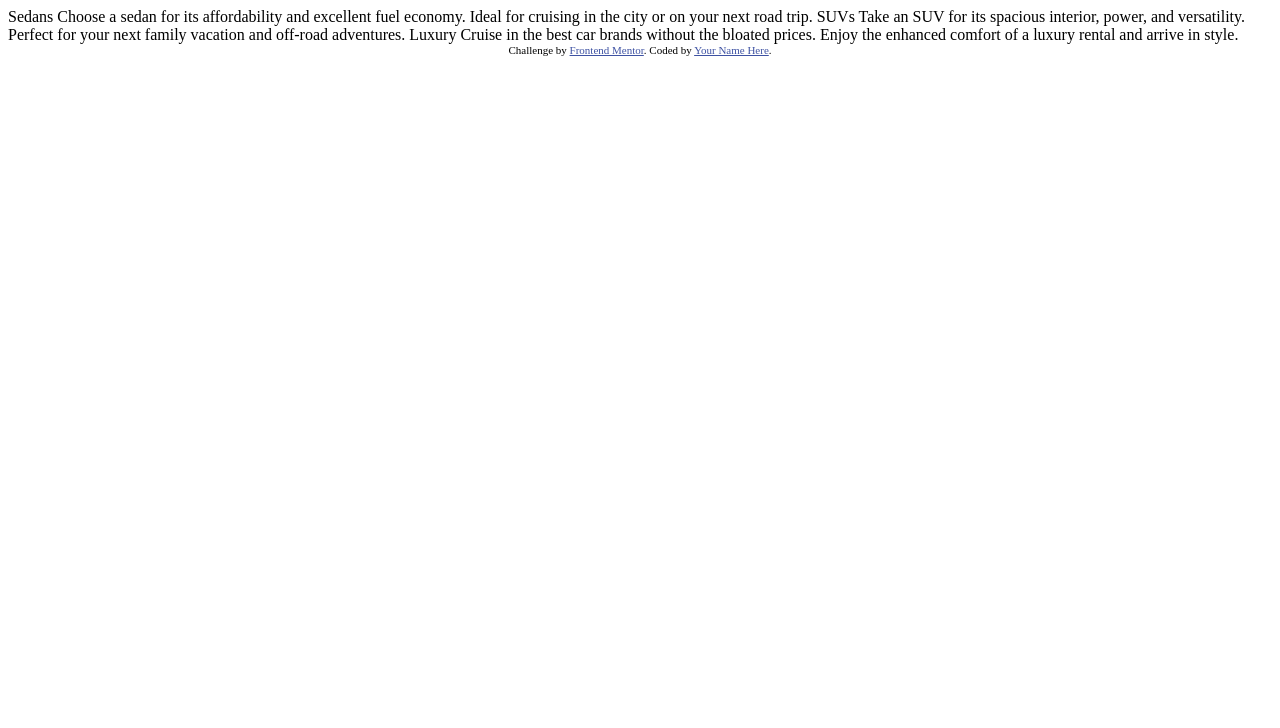
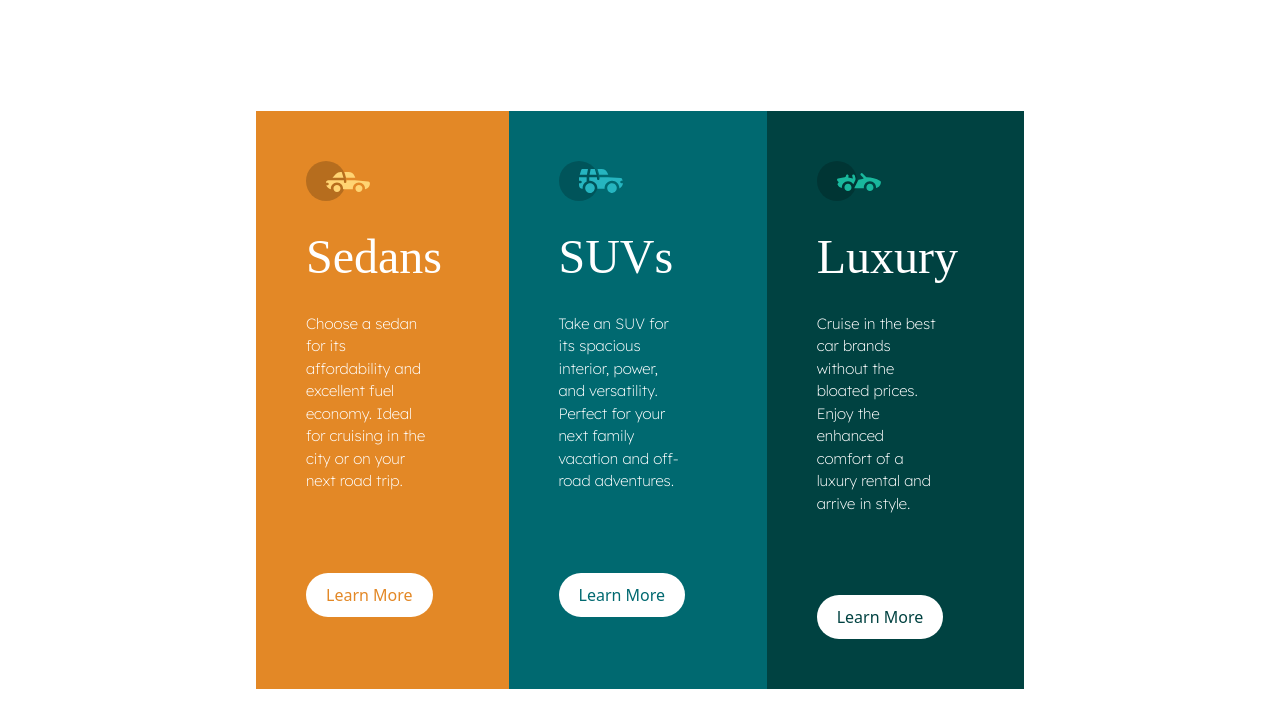
Before and after one commit to PauloSantos2002/ColumnCard, a plain HTML site: page index.html in a window 1280 px wide. Drawn offline with nearby package versions, Linux system fonts and the light colour scheme; a web font is replaced by a local one.

Commit message:
inicio do projeto

```diff
--- a/index.html
+++ b/index.html
@@ -8,29 +8,38 @@
 
   <title>Frontend Mentor | 3-column preview card component</title>
 
-  <!-- Feel free to remove these styles or customise in your own stylesheet 👍 -->
-  <style>
-    .attribution { font-size: 11px; text-align: center; }
-    .attribution a { color: hsl(228, 45%, 44%); }
-  </style>
+  <script src="https://cdn.jsdelivr.net/npm/@tailwindcss/browser@4"></script>
+  <link rel="stylesheet" href="style.css">
+
 </head>
-<body>
+<body class=" flex justify-center items-center">
+  <main>
 
-  Sedans
-  Choose a sedan for its affordability and excellent fuel economy. Ideal for cruising in the city
-  or on your next road trip.
+    <section id="sedans-card" class="card">
+      <img src="images/icon-sedans.svg" alt="">
+      <h2>Sedans</h2>
+      <p>Choose a sedan for its affordability and excellent fuel economy. Ideal for cruising in the city
+        or on your next road trip.</p>
+      <button>Learn More</button>
+    </section>
 
-  SUVs
-  Take an SUV for its spacious interior, power, and versatility. Perfect for your next family vacation
-  and off-road adventures.
+    <section id="suv-card" class="card">
+      <img src="images/icon-suvs.svg" alt="">
+      <h2>SUVs</h2>
+      <p>Take an SUV for its spacious interior, power, and versatility. Perfect for your next family vacation
+        and off-road adventures.</p>
+      <button>Learn More</button>
+    </section>
 
-  Luxury
-  Cruise in the best car brands without the bloated prices. Enjoy the enhanced comfort of a luxury
-  rental and arrive in style.
+    <section id="luxury-card" class="card">
+      <img src="images/icon-luxury.svg" alt="">
+      <h2>Luxury</h2>
+      <p>Cruise in the best car brands without the bloated prices. Enjoy the enhanced comfort of a luxury
+        rental and arrive in style.</p>
+      <button>Learn More</button>
+    </section>
 
-  <div class="attribution">
-    Challenge by <a href="https://www.frontendmentor.io?ref=challenge" target="_blank">Frontend Mentor</a>.
-    Coded by <a href="#">Your Name Here</a>.
-  </div>
+  </main>
+
 </body>
 </html>
--- /dev/null
+++ b/style.css
@@ -0,0 +1,65 @@
+@import url('https://fonts.googleapis.com/css2?family=Big+Shoulders+Inline:opsz,wght@10..72,100..900&family=Lexend+Deca:wght@100..900&display=swap');
+*{
+    margin: 0;
+    padding: 0;
+    box-sizing: border-box;
+    color: white;
+}
+body{
+    height: 100dvh;
+}
+main{
+    width: 60%;
+    display: flex;
+}
+.card{
+    padding: 50px;
+}
+#sedans-card{
+    background-color: hsl(31, 77%, 52%);
+}
+#sedans-card button{
+    color: hsl(31, 77%, 52%);
+}
+#suv-card{
+    background-color: hsl(184, 100%, 22%);
+}
+#suv-card button{
+    color: hsl(184, 100%, 22%)
+}
+#luxury-card{
+    background-color: hsl(179, 100%, 13%);
+}
+#luxury-card button{
+    color: hsl(179, 100%, 13%);
+}
+button{
+    padding: 10px 20px;
+    background-color: white;
+    border-radius: 25px;
+}
+
+/* ------------------- */
+img{
+    margin-bottom: 20px;
+}
+h2{
+    font-size: 3em;
+    font-family: 'Big Shoulders Inline';
+    margin-bottom: 20px;
+}
+p{
+    width: 80%;
+    font-size: 15px;
+    font-weight: 200;
+    font-family: 'Lexend Deca';
+    margin-bottom: 80px;
+}
+
+@media (max-width: 506px ) {
+    main{
+        display: flex;
+        flex-direction: column;
+    }
+
+}
```
Also changed, not shown: 1 other file.
